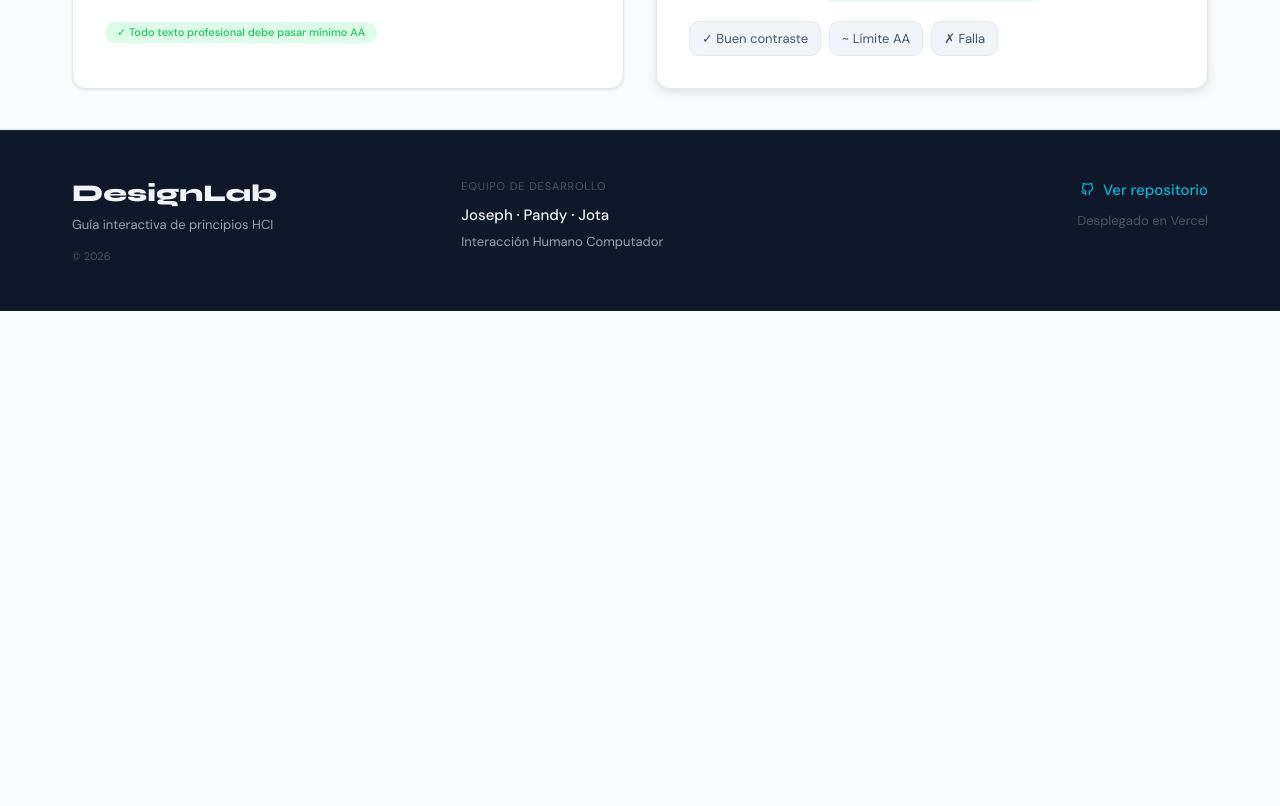
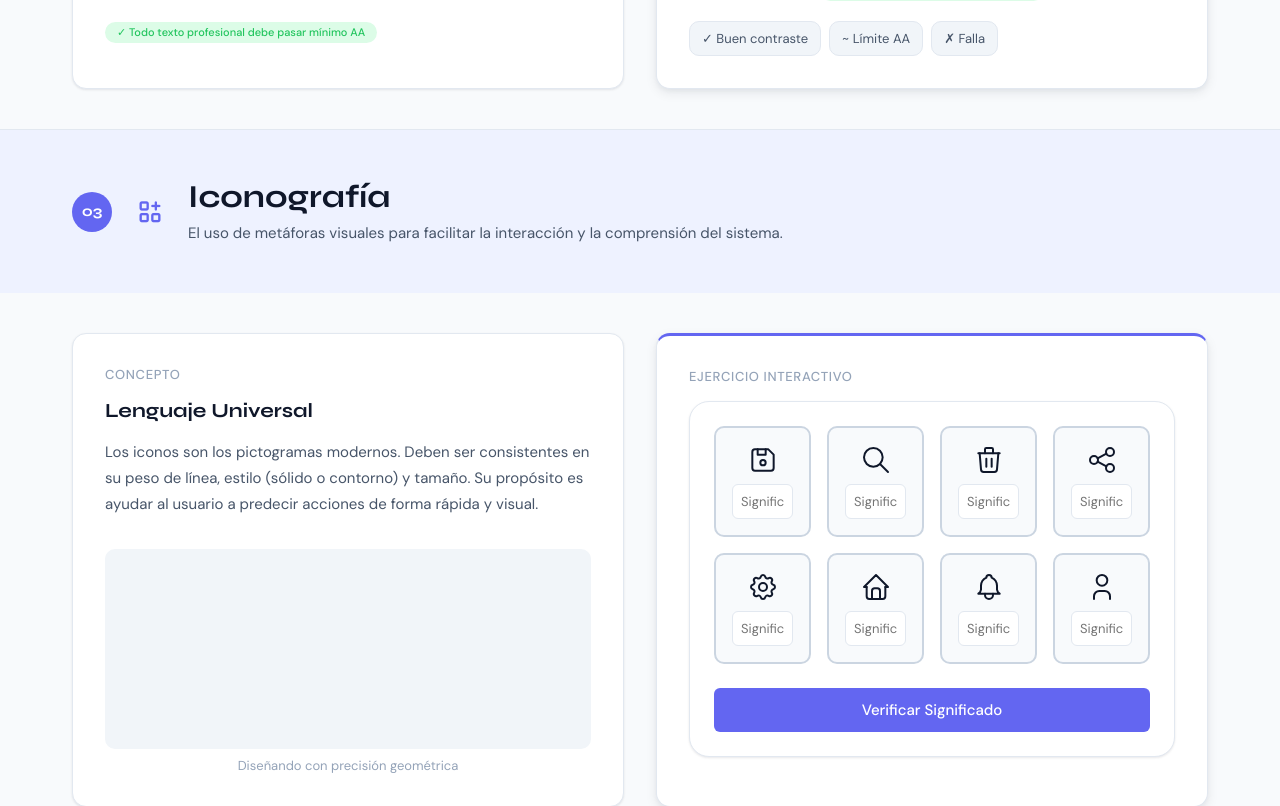
Before and after one commit to josephch28/designlab, a React (Vite) app: page / in a window 1280 px wide. Shown: the part 2240-3046 px from the top of the page. Before the commit the page ends 2551 px from the top, so only its background shows below. Built offline with nearby package versions, Linux system fonts and the light colour scheme.

Commit message:
feat: módulo iconografía con ejercicio de reconocimiento

```diff
--- a/package.json
+++ b/package.json
@@ -9,6 +9,7 @@
     "preview": "vite preview"
   },
   "dependencies": {
+    "@tabler/icons-react": "^3.44.0",
     "react": "^18.3.1",
     "react-dom": "^18.3.1"
   },
--- a/src/App.jsx
+++ b/src/App.jsx
@@ -8,6 +8,7 @@ import Footer from './components/Footer'
 
 import ModuloTipografia from './modules/ModuloTipografia'
 import ModuloColor from './modules/ModuloColor'
+import IconografiaModule from './modules/IconografiaModule'
 
 export default function App() {
   const [darkMode, setDarkMode] = useState(false)
@@ -24,6 +25,7 @@ export default function App() {
         <ModuloTipografia />
         <ModuloColor />
         {/* Pandy — ModuloIconografia */}
+        <IconografiaModule />
         {/* Pandy — ModuloEstados */}
         {/* Jota — ModuloConsistencia */}
         {/* Jota — ModuloInteraccion */}
--- /dev/null
+++ b/src/modules/IconografiaModule.css
@@ -0,0 +1,203 @@
+.iconografia-concepto {
+  display: flex;
+  flex-direction: column;
+  gap: var(--space-4);
+}
+
+.iconografia-titulo {
+  font-family: var(--font-title);
+  font-size: var(--text-lg);
+  font-weight: var(--weight-bold);
+  color: var(--color-text);
+  margin: 0;
+}
+
+.iconografia-texto {
+  font-size: var(--text-base);
+  color: var(--color-text-secondary);
+  line-height: var(--leading-relaxed);
+  margin: 0;
+}
+
+.iconografia-figura {
+  margin: var(--space-4) 0 0 0;
+}
+
+.iconografia-placeholder {
+  width: 100%;
+  height: 200px;
+  background-color: var(--color-bg-secondary);
+  border-radius: var(--radius-md);
+  margin-bottom: var(--space-2);
+}
+
+.iconografia-figura figcaption {
+  font-size: var(--text-sm);
+  color: var(--color-text-muted);
+  text-align: center;
+}
+
+.iconografia-ejercicio {
+  display: flex;
+  flex-direction: column;
+  gap: var(--space-6);
+  background-color: var(--color-bg-card);
+  padding: var(--space-6);
+  border-radius: var(--radius-xl);
+  border: 1px solid var(--color-border);
+  box-shadow: var(--shadow-sm);
+}
+
+.iconografia-grid {
+  display: grid;
+  grid-template-columns: repeat(4, 1fr);
+  gap: var(--space-4);
+}
+
+.iconografia-item {
+  display: flex;
+  flex-direction: column;
+  align-items: center;
+  gap: var(--space-2);
+  padding: var(--space-4);
+  border-radius: var(--radius-md);
+  border: 2px solid var(--color-border-strong);
+  background-color: var(--color-bg);
+  transition: var(--transition-base);
+}
+
+.iconografia-item--correct {
+  border-color: var(--color-success);
+  background-color: var(--color-success-light);
+}
+
+.iconografia-item--incorrect {
+  border-color: var(--color-error);
+  background-color: var(--color-error-light);
+}
+
+.iconografia-icon-wrapper {
+  color: var(--color-text);
+  display: flex;
+  justify-content: center;
+  align-items: center;
+}
+
+.iconografia-icon-wrapper svg {
+  width: 32px;
+  height: 32px;
+  stroke-width: 1.5;
+}
+
+.iconografia-input {
+  width: 100%;
+  padding: var(--space-2);
+  border: 1px solid var(--color-border);
+  border-radius: var(--radius-sm);
+  font-family: var(--font-body);
+  font-size: var(--text-sm);
+  text-align: center;
+  background-color: var(--color-bg-card);
+  color: var(--color-text);
+  transition: var(--transition-fast);
+}
+
+.iconografia-input:focus {
+  outline: 2px solid var(--color-primary);
+  outline-offset: 2px;
+  border-color: transparent;
+}
+
+.iconografia-input:disabled {
+  background-color: transparent;
+  border-color: transparent;
+  color: var(--color-text-secondary);
+  font-weight: var(--weight-medium);
+}
+
+.iconografia-btn-primary {
+  width: 100%;
+  padding: var(--space-3) var(--space-4);
+  background-color: var(--color-primary);
+  color: var(--color-text-inverse);
+  font-family: var(--font-body);
+  font-weight: var(--weight-medium);
+  font-size: var(--text-base);
+  border: none;
+  border-radius: var(--radius-sm);
+  cursor: pointer;
+  transition: var(--transition-base);
+}
+
+.iconografia-btn-primary:hover {
+  background-color: var(--color-primary-hover);
+  transform: translateY(-1px);
+  box-shadow: var(--shadow-sm);
+}
+
+.iconografia-btn-primary:active {
+  transform: translateY(0);
+}
+
+.iconografia-resultados {
+  display: flex;
+  flex-direction: column;
+  gap: var(--space-4);
+  align-items: center;
+}
+
+.iconografia-puntaje {
+  text-align: center;
+}
+
+.iconografia-puntaje-texto {
+  font-family: var(--font-title);
+  font-size: var(--text-xl);
+  font-weight: var(--weight-bold);
+  color: var(--color-primary);
+  margin: 0 0 var(--space-1) 0;
+}
+
+.iconografia-puntaje-motiva {
+  font-size: var(--text-sm);
+  color: var(--color-text-secondary);
+  margin: 0;
+}
+
+.iconografia-btn-secondary {
+  padding: var(--space-2) var(--space-6);
+  background-color: transparent;
+  color: var(--color-text-secondary);
+  font-family: var(--font-body);
+  font-weight: var(--weight-medium);
+  font-size: var(--text-base);
+  border: 1px solid var(--color-border-strong);
+  border-radius: var(--radius-sm);
+  cursor: pointer;
+  transition: var(--transition-base);
+}
+
+.iconografia-btn-secondary:hover {
+  background-color: var(--color-bg-secondary);
+  color: var(--color-text);
+}
+
+/* Accesibilidad */
+.sr-only {
+  position: absolute;
+  width: 1px;
+  height: 1px;
+  padding: 0;
+  margin: -1px;
+  overflow: hidden;
+  clip: rect(0, 0, 0, 0);
+  white-space: nowrap;
+  border-width: 0;
+}
+
+/* Responsive básico para la cuadrícula */
+@media (max-width: 768px) {
+  .iconografia-grid {
+    grid-template-columns: repeat(2, 1fr);
+  }
+}
--- /dev/null
+++ b/src/modules/IconografiaModule.jsx
@@ -0,0 +1,169 @@
+import { useState } from 'react';
+import ModuleLayout from '../components/ModuleLayout';
+import {
+  IconDeviceFloppy,
+  IconSearch,
+  IconTrash,
+  IconShare,
+  IconSettings,
+  IconHome,
+  IconBell,
+  IconUser
+} from '@tabler/icons-react';
+import './IconografiaModule.css';
+
+export default function IconografiaModule() {
+  const [answers, setAnswers] = useState({
+    deviceFloppy: '',
+    search: '',
+    trash: '',
+    share: '',
+    settings: '',
+    home: '',
+    bell: '',
+    user: ''
+  });
+
+  const [feedback, setFeedback] = useState({});
+  const [hasVerified, setHasVerified] = useState(false);
+  const [score, setScore] = useState(0);
+
+  const iconsData = [
+    { id: 'deviceFloppy', component: <IconDeviceFloppy />, validAnswers: ['guardar', 'salvar'] },
+    { id: 'search', component: <IconSearch />, validAnswers: ['buscar', 'busqueda', 'lupa'] },
+    { id: 'trash', component: <IconTrash />, validAnswers: ['eliminar', 'borrar', 'basura', 'papelera'] },
+    { id: 'share', component: <IconShare />, validAnswers: ['compartir', 'enviar'] },
+    { id: 'settings', component: <IconSettings />, validAnswers: ['configuracion', 'ajustes', 'opciones', 'tuerca'] },
+    { id: 'home', component: <IconHome />, validAnswers: ['inicio', 'casa', 'home'] },
+    { id: 'bell', component: <IconBell />, validAnswers: ['notificacion', 'notificaciones', 'campana', 'avisos'] },
+    { id: 'user', component: <IconUser />, validAnswers: ['usuario', 'perfil', 'cuenta', 'persona'] }
+  ];
+
+  const normalize = (str) => {
+    return str
+      .toLowerCase()
+      .normalize("NFD")
+      .replace(/[\u0300-\u036f]/g, "")
+      .trim();
+  };
+
+  const handleChange = (id, value) => {
+    setAnswers(prev => ({ ...prev, [id]: value }));
+  };
+
+  const handleVerify = () => {
+    let currentScore = 0;
+    const newFeedback = {};
+
+    iconsData.forEach(icon => {
+      const userAnswer = normalize(answers[icon.id]);
+      const isCorrect = icon.validAnswers.some(ans => normalize(ans) === userAnswer);
+
+      if (isCorrect) {
+        currentScore++;
+        newFeedback[icon.id] = 'correct';
+      } else {
+        newFeedback[icon.id] = 'incorrect';
+      }
+    });
+
+    setScore(currentScore);
+    setFeedback(newFeedback);
+    setHasVerified(true);
+  };
+
+  const handleRetry = () => {
+    setAnswers({
+      deviceFloppy: '',
+      search: '',
+      trash: '',
+      share: '',
+      settings: '',
+      home: '',
+      bell: '',
+      user: ''
+    });
+    setFeedback({});
+    setHasVerified(false);
+    setScore(0);
+  };
+
+  const getMotivacionalText = () => {
+    if (score === 8) return "¡Excelente! Dominas el lenguaje universal.";
+    if (score >= 5) return "¡Bien hecho! Tienes una buena intuición.";
+    return "Sigue practicando, la consistencia es clave.";
+  };
+
+  const conceptContent = (
+    <div className="iconografia-concepto">
+      <h3 className="iconografia-titulo">Lenguaje Universal</h3>
+      <p className="iconografia-texto">
+        Los iconos son los pictogramas modernos. Deben ser consistentes en
+        su peso de línea, estilo (sólido o contorno) y tamaño. Su propósito es ayudar
+        al usuario a predecir acciones de forma rápida y visual.
+      </p>
+      <figure className="iconografia-figura">
+        <div className="iconografia-placeholder"></div>
+        <figcaption>Diseñando con precisión geométrica</figcaption>
+      </figure>
+    </div>
+  );
+
+  const exerciseContent = (
+    <div className="iconografia-ejercicio">
+      <div className="iconografia-grid">
+        {iconsData.map((icon) => (
+          <div
+            key={icon.id}
+            className={`iconografia-item ${hasVerified ? `iconografia-item--${feedback[icon.id]}` : ''}`}
+          >
+            <div className="iconografia-icon-wrapper">
+              {icon.component}
+            </div>
+            <label htmlFor={`input-${icon.id}`} className="sr-only">
+              Significado del icono
+            </label>
+            <input
+              id={`input-${icon.id}`}
+              type="text"
+              className="iconografia-input"
+              value={answers[icon.id]}
+              onChange={(e) => handleChange(icon.id, e.target.value)}
+              disabled={hasVerified}
+              placeholder="Significado..."
+              autoComplete="off"
+            />
+          </div>
+        ))}
+      </div>
+
+      {!hasVerified ? (
+        <button className="iconografia-btn-primary" onClick={handleVerify}>
+          Verificar Significado
+        </button>
+      ) : (
+        <div className="iconografia-resultados">
+          <div className="iconografia-puntaje">
+            <p className="iconografia-puntaje-texto">Has acertado {score} de 8</p>
+            <p className="iconografia-puntaje-motiva">{getMotivacionalText()}</p>
+          </div>
+          <button className="iconografia-btn-secondary" onClick={handleRetry}>
+            Reintentar
+          </button>
+        </div>
+      )}
+    </div>
+  );
+
+  return (
+    <ModuleLayout
+      id="iconografia"
+      icon="ti-apps"
+      title="Iconografía"
+      description="El uso de metáforas visuales para facilitar la interacción y la comprensión del sistema."
+      moduleNumber="03"
+      concept={conceptContent}
+      exercise={exerciseContent}
+    />
+  );
+}
```
Also changed, not shown: 1 other file (tests, documents, lock files or other folders).
